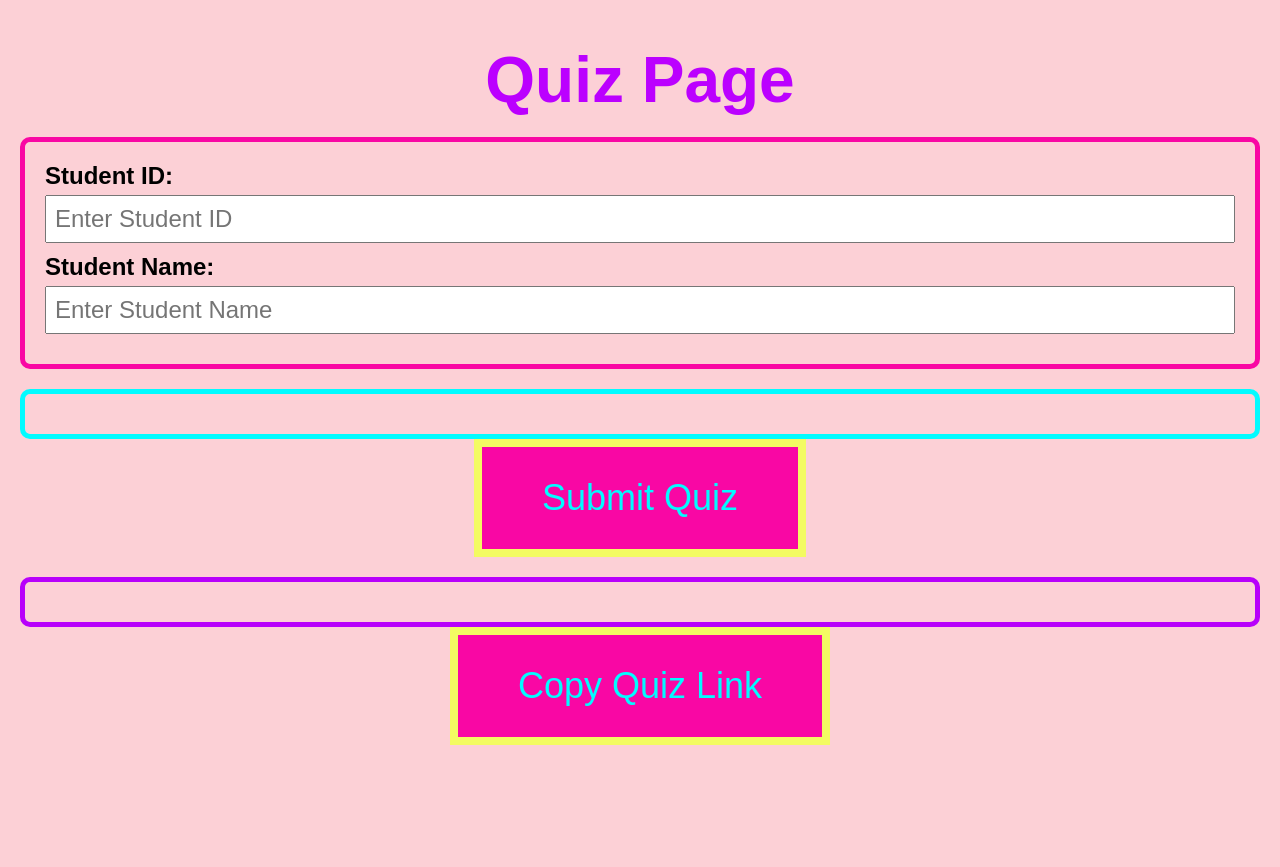
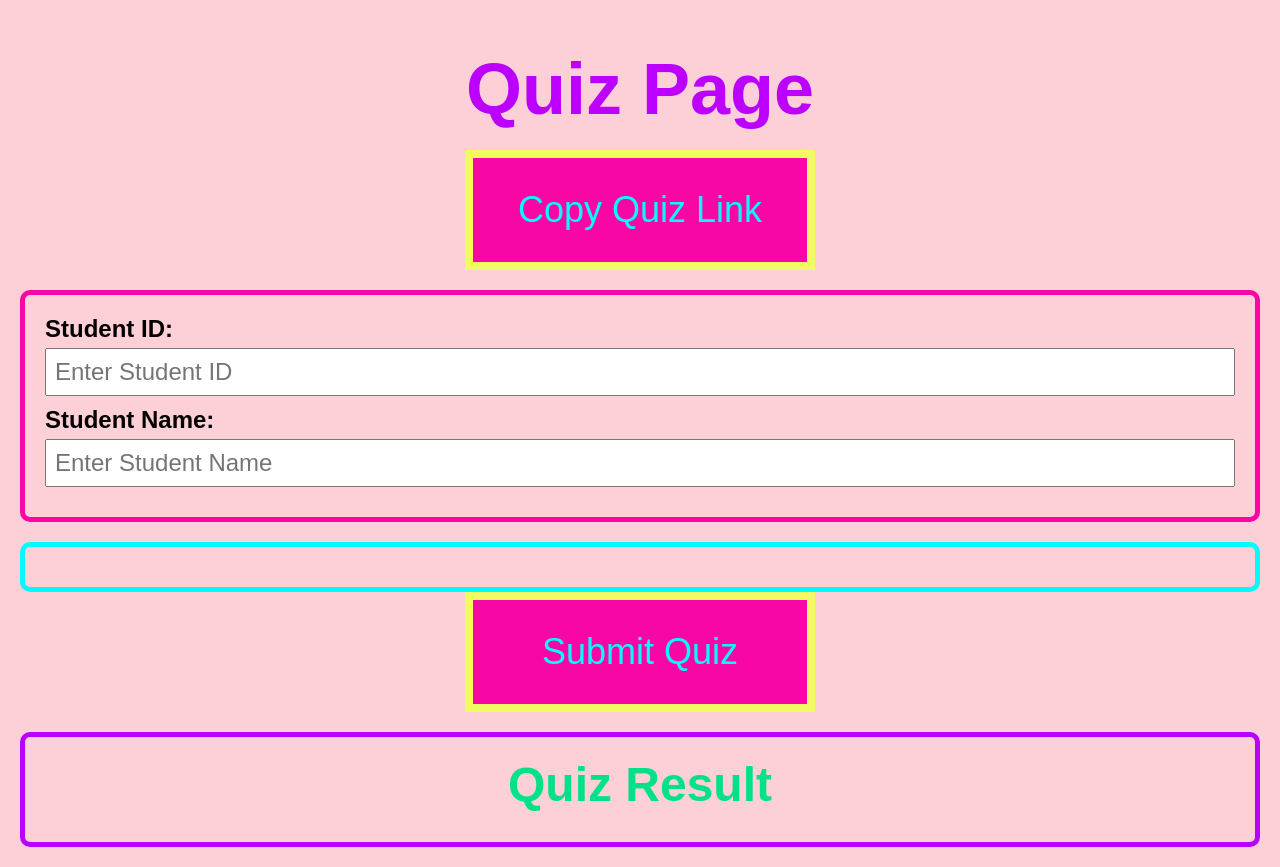
Before and after one commit to epuer18/QuizEveryone, a website: page frontend/quizPage.html in a window 1280 px wide. Before the commit the page ends 800 px from the top, so only its background shows below. Drawn offline with Linux system fonts and the light colour scheme; no server answers.

Commit message:
update button

```diff
--- a/frontend/css/quizPage.css
+++ b/frontend/css/quizPage.css
@@ -5,7 +5,7 @@ body {
   }
 
   h1 {
-    font-size: 64px;
+    font-size: 72px;
     margin-bottom: 20px;
     text-align: center;
     color:rgb(187, 0, 255);
@@ -35,7 +35,8 @@ body {
 
 
   button {
-    padding: 30px 60px; /* Increased padding for larger buttons */
+    width: 350px;
+    height:120px;
     font-size: 36px; /* Increased font size */
     border: 8px solid rgb(243, 251, 98); /* Pink border */
     background-color: rgb(249, 7, 164); /* White background */
@@ -93,6 +94,14 @@ body {
 font-size: 24px;
 }
 
+.feedbackHead{
+    font-size: 48px;
+    margin-bottom: 10px;
+    text-align: center;
+    color:rgb(1, 225, 135);
+    font-weight: bold;
+}
+
 .questionLine {
     margin-top: 15px;
     border: 2px solid rgb(243, 251, 98);
--- a/frontend/js/quizPage.js
+++ b/frontend/js/quizPage.js
@@ -164,6 +164,8 @@ function displayQuiz(data) {
                     </div>
                 `;
             });
+            const submitButton = document.querySelector('button[type="submit"]');
+            submitButton.style.display = 'none';
 
             // Display the percentage
             feedbackDiv.innerHTML = `
--- a/frontend/quizPage.html
+++ b/frontend/quizPage.html
@@ -9,6 +9,9 @@
 </head>
 <body>
     <h1>Quiz Page</h1>
+    <div>
+        <button onclick="copyLinkToClipboard()">Copy Quiz Link</button>
+    </div>
     <div class="studentInfo">
     <label for="studentId">Student ID:</label>
     <input type="text" id="studentId" placeholder="Enter Student ID">
@@ -17,12 +20,11 @@
     <input type="text" id="studentName" placeholder="Enter Student Name">
     </div>
     <div id="quizContainer" class="quizContainer"></div>
-    <button onclick="submitQuiz()">Submit Quiz</button>
+    <button type="submit" onclick="submitQuiz()">Submit Quiz</button>
     <div id="feedbackContainer" class="feedbackContainer">
+        <div class = "feedbackHead">Quiz Result</div>
     </div>
-    <div>
-        <button onclick="copyLinkToClipboard()">Copy Quiz Link</button>
-    </div>
+
     <script src="js/quizPage.js"></script>
 </body>
 </html>
```
